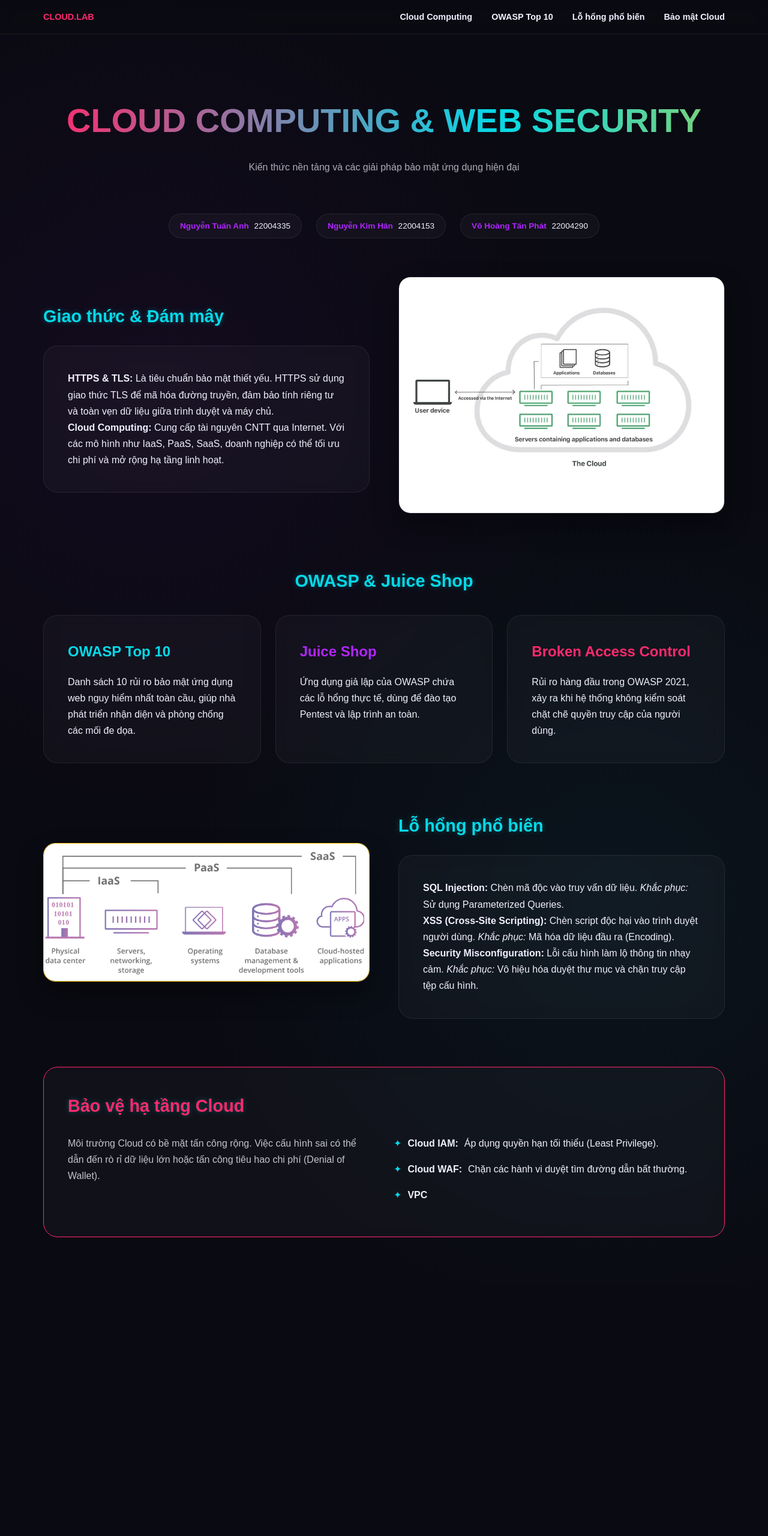
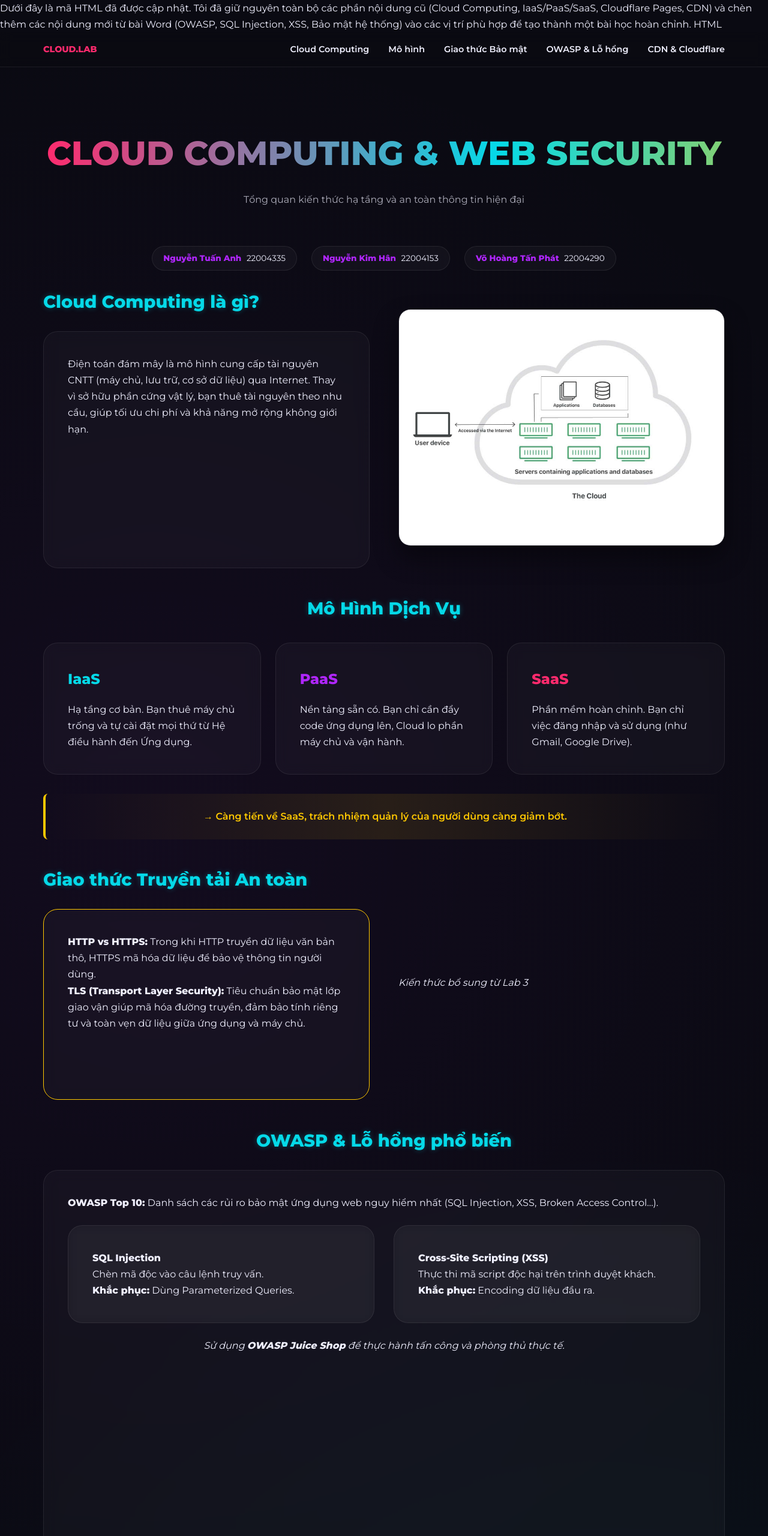
Before and after one commit to Hana111104/bailabtuan2, a plain HTML site: page index.html in a window 1280 px wide. Shown: the top 2560 px of the page at 60% size. Before the commit the page ends 2142 px from the top, so only its background shows below. Drawn offline with Linux system fonts and the light colour scheme.

Commit message:
Update index.html

```diff
--- a/index.html
+++ b/index.html
@@ -1,22 +1,25 @@
+Dưới đây là mã HTML đã được cập nhật. Tôi đã giữ nguyên toàn bộ các phần nội dung cũ (Cloud Computing, IaaS/PaaS/SaaS, Cloudflare Pages, CDN) và chèn thêm các nội dung mới từ bài Word (OWASP, SQL Injection, XSS, Bảo mật hệ thống) vào các vị trí phù hợp để tạo thành một bài học hoàn chỉnh.
+
+HTML
+
 <!DOCTYPE html>
 <html lang="vi">
 <head>
     <meta charset="UTF-8">
     <meta name="viewport" content="width=device-width, initial-scale=1.0">
-    <meta name="description" content="Tìm hiểu tổng quan về Cloud Computing, OWASP Top 10 và cách triển khai website an toàn với Cloudflare.">
-    <meta name="keywords" content="Cloud Computing, OWASP, SQL Injection, XSS, Cloudflare, Bảo mật Web">
+    <meta name="description" content="Tìm hiểu tổng quan về Cloud Computing, CDN và Bảo mật ứng dụng Web theo tiêu chuẩn OWASP.">
+    <meta name="keywords" content="Cloud Computing, CDN, Cloudflare Pages, OWASP, SQL Injection, XSS, TLS, Bảo mật Web">
     <meta name="author" content="Nguyễn Tuấn Anh, Nguyễn Kim Hân, Võ Hoàng Tấn Phát">
 
-    <meta property="og:title" content="Tổng quan về Cloud Computing & Bảo mật Ứng dụng - Nhóm Bài Tập">
-    <meta property="og:description" content="Khám phá các mô hình đám mây, lỗ hổng OWASP và giải pháp bảo mật hiện đại.">
+    <meta property="og:title" content="Tổng quan về Cloud Computing, CDN & Bảo mật Web">
+    <meta property="og:description" content="Khám phá các mô hình đám mây và các lỗ hổng bảo mật phổ biến.">
     <meta property="og:image" content="na1.jpg">
     <meta property="og:type" content="website">
 
     <meta http-equiv="X-UA-Compatible" content="IE=edge">
-
     <meta http-equiv="Content-Security-Policy" content="default-src 'self'; script-src 'self' https://fonts.googleapis.com; style-src 'self' https://fonts.googleapis.com; font-src 'self' https://fonts.gstatic.com; img-src 'self' data:; connect-src 'self'; frame-ancestors 'none'; form-action 'self';">
 
-    <title>Cloud Computing & Security Overview</title>
+    <title>Cloud Computing, CDN & Security Overview</title>
 
     <link href="https://fonts.googleapis.com/css2?family=Montserrat:wght@400;600;800&display=swap" rel="stylesheet">
     <link rel="stylesheet" href="style.css">
@@ -28,9 +31,10 @@
             <a href="#" class="nav-brand">CLOUD.LAB</a>
             <div class="nav-links">
                 <a href="#cloud">Cloud Computing</a>
-                <a href="#owasp">OWASP Top 10</a>
-                <a href="#vulnerabilities">Lỗ hổng phổ biến</a>
-                <a href="#security">Bảo mật Cloud</a>
+                <a href="#models">Mô hình</a>
+                <a href="#security-basic">Giao thức Bảo mật</a>
+                <a href="#owasp">OWASP & Lỗ hổng</a>
+                <a href="#cdn">CDN & Cloudflare</a>
             </div>
         </div>
     </nav>
@@ -38,7 +42,7 @@
     <div class="container">
         <header>
             <h1 class="shining-text">Cloud Computing & Web Security</h1>
-            <p class="header-subtitle">Kiến thức nền tảng và các giải pháp bảo mật ứng dụng hiện đại</p>
+            <p class="header-subtitle">Tổng quan kiến thức hạ tầng và an toàn thông tin hiện đại</p>
         </header>
 
         <div class="team-container">
@@ -49,58 +53,123 @@
 
         <section id="cloud" class="section-grid">
             <div class="text-side">
-                <h2>Giao thức & Đám mây</h2>
+                <h2>Cloud Computing là gì?</h2>
                 <div class="glass-card">
-                    <p><strong>HTTPS & TLS:</strong> Là tiêu chuẩn bảo mật thiết yếu. HTTPS sử dụng giao thức TLS để mã hóa đường truyền, đảm bảo tính riêng tư và toàn vẹn dữ liệu giữa trình duyệt và máy chủ.</p>
-                    <p class="mt-1"><strong>Cloud Computing:</strong> Cung cấp tài nguyên CNTT qua Internet. Với các mô hình như IaaS, PaaS, SaaS, doanh nghiệp có thể tối ưu chi phí và mở rộng hạ tầng linh hoạt.</p>
+                    <p>Điện toán đám mây là mô hình cung cấp tài nguyên CNTT (máy chủ, lưu trữ, cơ sở dữ liệu) qua Internet. Thay vì sở hữu phần cứng vật lý, bạn thuê tài nguyên theo nhu cầu, giúp tối ưu chi phí và khả năng mở rộng không giới hạn.</p>
                 </div>
             </div>
             <div class="image-side">
-                <img src="na1.jpg" alt="Cloud and Security" class="content-image">
+                <img src="na1.jpg" alt="Cloud" class="content-image">
             </div>
         </section>
 
-        <section id="owasp" class="models-container">
-            <h2 class="text-center">OWASP & Juice Shop</h2>
+        <section id="models" class="models-container">
+            <h2 class="text-center">Mô Hình Dịch Vụ</h2>
             <div class="models-grid">
                 <div class="glass-card model-card iaas">
-                    <h3>OWASP Top 10</h3>
-                    <p>Danh sách 10 rủi ro bảo mật ứng dụng web nguy hiểm nhất toàn cầu, giúp nhà phát triển nhận diện và phòng chống các mối đe dọa.</p>
+                    <h3>IaaS</h3>
+                    <p>Hạ tầng cơ bản. Bạn thuê máy chủ trống và tự cài đặt mọi thứ từ Hệ điều hành đến Ứng dụng.</p>
                 </div>
                 <div class="glass-card model-card paas">
-                    <h3>Juice Shop</h3>
-                    <p>Ứng dụng giả lập của OWASP chứa các lỗ hổng thực tế, dùng để đào tạo Pentest và lập trình an toàn.</p>
+                    <h3>PaaS</h3>
+                    <p>Nền tảng sẵn có. Bạn chỉ cần đẩy code ứng dụng lên, Cloud lo phần máy chủ và vận hành.</p>
                 </div>
                 <div class="glass-card model-card saas">
-                    <h3>Broken Access Control</h3>
-                    <p>Rủi ro hàng đầu trong OWASP 2021, xảy ra khi hệ thống không kiểm soát chặt chẽ quyền truy cập của người dùng.</p>
+                    <h3>SaaS</h3>
+                    <p>Phần mềm hoàn chỉnh. Bạn chỉ việc đăng nhập và sử dụng (như Gmail, Google Drive).</p>
+                </div>
+            </div>
+            <div class="takeaway-bar">
+                → Càng tiến về SaaS, trách nhiệm quản lý của người dùng càng giảm bớt.
+            </div>
+        </section>
+
+        <section id="security-basic" class="section-grid">
+            <div class="text-side">
+                <h2>Giao thức Truyền tải An toàn</h2>
+                <div class="glass-card border-gold">
+                    <p><strong>HTTP vs HTTPS:</strong> Trong khi HTTP truyền dữ liệu văn bản thô, HTTPS mã hóa dữ liệu để bảo vệ thông tin người dùng.</p>
+                    <p><strong>TLS (Transport Layer Security):</strong> Tiêu chuẩn bảo mật lớp giao vận giúp mã hóa đường truyền, đảm bảo tính riêng tư và toàn vẹn dữ liệu giữa ứng dụng và máy chủ.</p>
+                </div>
+            </div>
+            <div class="image-side">
+                <p><em>Kiến thức bổ sung từ Lab 3</em></p>
+            </div>
+        </section>
+
+
+
+        <section id="owasp" class="mb-5">
+            <h2 class="text-center">OWASP & Lỗ hổng phổ biến</h2>
+            <div class="glass-card">
+                <p><strong>OWASP Top 10:</strong> Danh sách các rủi ro bảo mật ứng dụng web nguy hiểm nhất (SQL Injection, XSS, Broken Access Control...).</p>
+                <div class="risk-grid mt-1-5">
+                    <div class="glass-card model-card">
+                        <h4>SQL Injection</h4>
+                        <p>Chèn mã độc vào câu lệnh truy vấn. <br><strong>Khắc phục:</strong> Dùng Parameterized Queries.</p>
+                    </div>
+                    <div class="glass-card model-card">
+                        <h4>Cross-Site Scripting (XSS)</h4>
+                        <p>Thực thi mã script độc hại trên trình duyệt khách. <br><strong>Khắc phục:</strong> Encoding dữ liệu đầu ra.</p>
+                    </div>
+                </div>
+                <p class="mt-1-5 text-center"><em>Sử dụng <strong>OWASP Juice Shop</strong> để thực hành tấn công và phòng thủ thực tế.</em></p>
+            </div>
+        </section>
+
+
+
+        <section id="cloudflare" class="section-grid reverse">
+            <div class="image-side">
+                <img src="na2.png" alt="Cloudflare" class="content-image border-gold">
+            </div>
+            <div class="text-side">
+                <h2>Cloudflare Pages</h2>
+                <div class="glass-card">
+                    <p>Là nền tảng <strong>PaaS</strong> hàng đầu để triển khai website tĩnh. Với khả năng kết nối trực tiếp GitHub, tự động Build & Deploy, website của bạn sẽ được bảo mật tuyệt đối và tốc độ cực nhanh nhờ hạ tầng Cloudflare.</p>
                 </div>
             </div>
         </section>
 
-        <section id="vulnerabilities" class="section-grid reverse">
+        <section id="cdn" class="section-grid">
+            <div class="text-side">
+                <h2>Mạng phân phối nội dung (CDN)</h2>
+                <div class="glass-card">
+                    <p>CDN phân tán dữ liệu website ra hàng trăm máy chủ trên thế giới. Người dùng ở đâu sẽ truy cập vào máy chủ gần đó nhất.</p>
+                    <ul class="mt-1-5">
+                        <li><strong>Tốc độ:</strong> Giảm độ trễ xuống mức tối thiểu.</li>
+                        <li><strong>Bảo mật:</strong> Chống DDoS và ẩn IP gốc của máy chủ.</li>
+                    </ul>
+                </div>
+            </div>
             <div class="image-side">
-                <img src="na2.png" alt="Vulnerabilities" class="content-image border-gold">
-            </div>
-            <div class="text-side">
-                <h2>Lỗ hổng phổ biến</h2>
-                <div class="glass-card">
-                    <p><strong>SQL Injection:</strong> Chèn mã độc vào truy vấn dữ liệu. <em>Khắc phục:</em> Sử dụng Parameterized Queries.</p>
-                    <p><strong>XSS (Cross-Site Scripting):</strong> Chèn script độc hại vào trình duyệt người dùng. <em>Khắc phục:</em> Mã hóa dữ liệu đầu ra (Encoding).</p>
-                    <p><strong>Security Misconfiguration:</strong> Lỗi cấu hình làm lộ thông tin nhạy cảm. <em>Khắc phục:</em> Vô hiệu hóa duyệt thư mục và chặn truy cập tệp cấu hình.</p>
-                </div>
+                <img src="na3.png" alt="Security" class="content-image border-pink">
             </div>
         </section>
 
         <section id="security" class="mb-5">
             <div class="glass-card border-pink">
-                <h2 class="text-pink">Bảo vệ hạ tầng Cloud</h2>
+                <h2 class="text-pink">Giải pháp Bảo mật Đám mây</h2>
                 <div class="risk-grid">
                     <div>
-                        <p class="risk-desc">Môi trường Cloud có bề mặt tấn công rộng. Việc cấu hình sai có thể dẫn đến rò rỉ dữ liệu lớn hoặc tấn công tiêu hao chi phí (Denial of Wallet).</p>
+                        <p class="risk-desc">Hệ thống Cloud đối mặt với nguy cơ lộ IP gốc hoặc cấu hình sai dẫn đến tấn công "Denial of Wallet".</p>
                     </div>
                     <div>
                         <ul class="risks-solutions">
-                            <li><strong>Cloud IAM:</strong> Áp dụng quyền hạn tối thiểu (Least Privilege).</li>
-                            <li><strong>Cloud WAF:</strong> Chặn các hành vi duyệt tìm đường dẫn bất thường.</li>
-                            <li><strong>VPC
+                            <li><strong>Cloud IAM:</strong> Quyền hạn tối thiểu (Least Privilege).</li>
+                            <li><strong>Cloud WAF:</strong> Chặn duyệt tìm đường dẫn bất thường.</li>
+                            <li><strong>VPC:</strong> Phân vùng mạng để cô lập dịch vụ.</li>
+                            <li><strong>CSPM:</strong> Tự động quét và phát hiện sai sót cấu hình.</li>
+                        </ul>
+                    </div>
+                </div>
+            </div>
+        </section>
+
+        <footer>
+            &copy; 2025 Cloud Computing Group Project - Tích hợp kiến thức Lab 2 & Lab 3
+        </footer>
+    </div>
+
+</body>
+</html>
```
